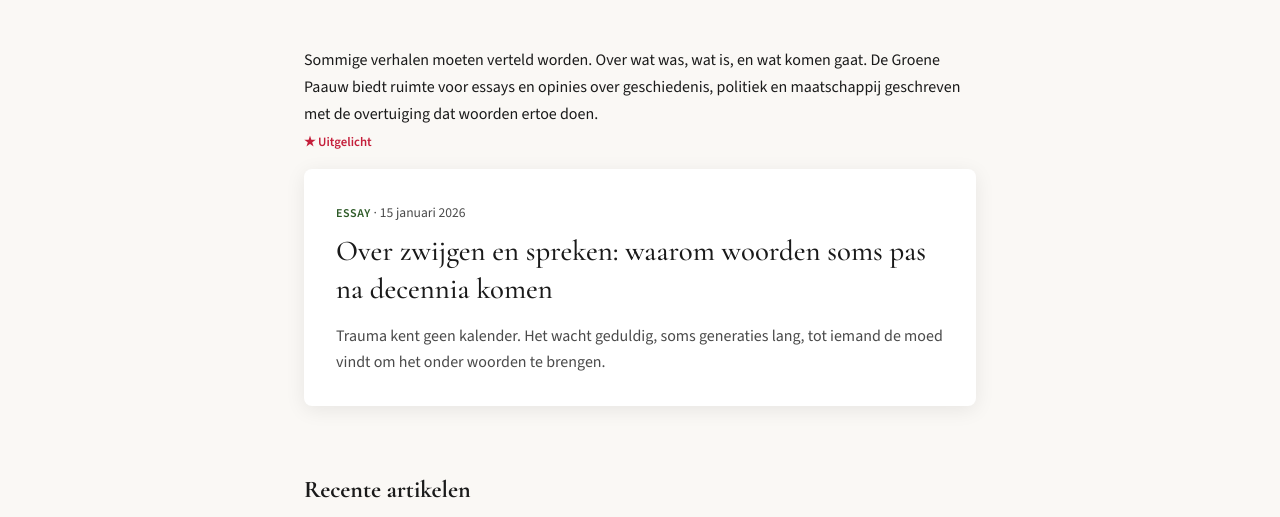
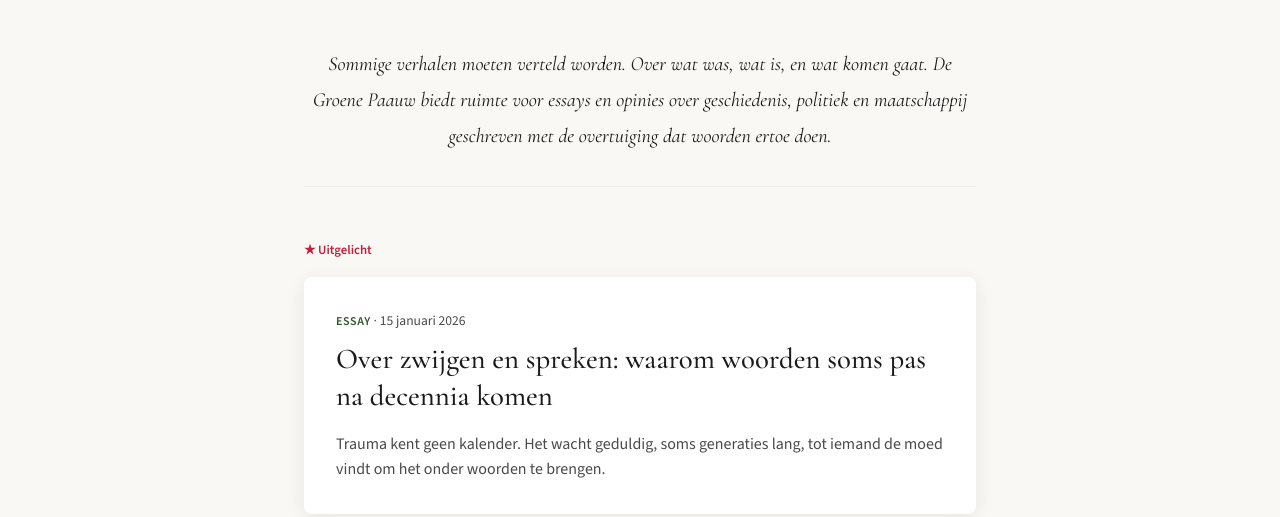
Before and after one commit to ptenzijthoff-lgtm/meijertenzijthoff-website, an Eleventy site: page src/index.njk in a window 1280 px wide. Shown: the part 465-982 px from the top of the page. Built offline with nearby package versions, Linux system fonts and the light colour scheme; Eleventy itself is replaced by a stand-in of ours; files that its build step writes are made by us from their sources.

Commit message:
Update styles.css

```diff
--- a/src/styles.css
+++ b/src/styles.css
@@ -170,6 +170,20 @@ a:hover { color: var(--color-flame-mid); }
 .page-intro p {
     font-size: 1.1rem;
     color: var(--color-ink-light);
+}
+.intro-section {
+    margin-bottom: 3rem;
+    padding-bottom: 2rem;
+    border-bottom: 1px solid var(--color-paper-dark);
+}
+
+.intro-section p {
+    font-family: var(--font-display);
+    font-size: 1.25rem;
+    line-height: 1.8;
+    color: var(--color-ink);
+    text-align: center;
+    font-style: italic;
 }
 
 .featured-article { margin-bottom: 4rem; }
```
